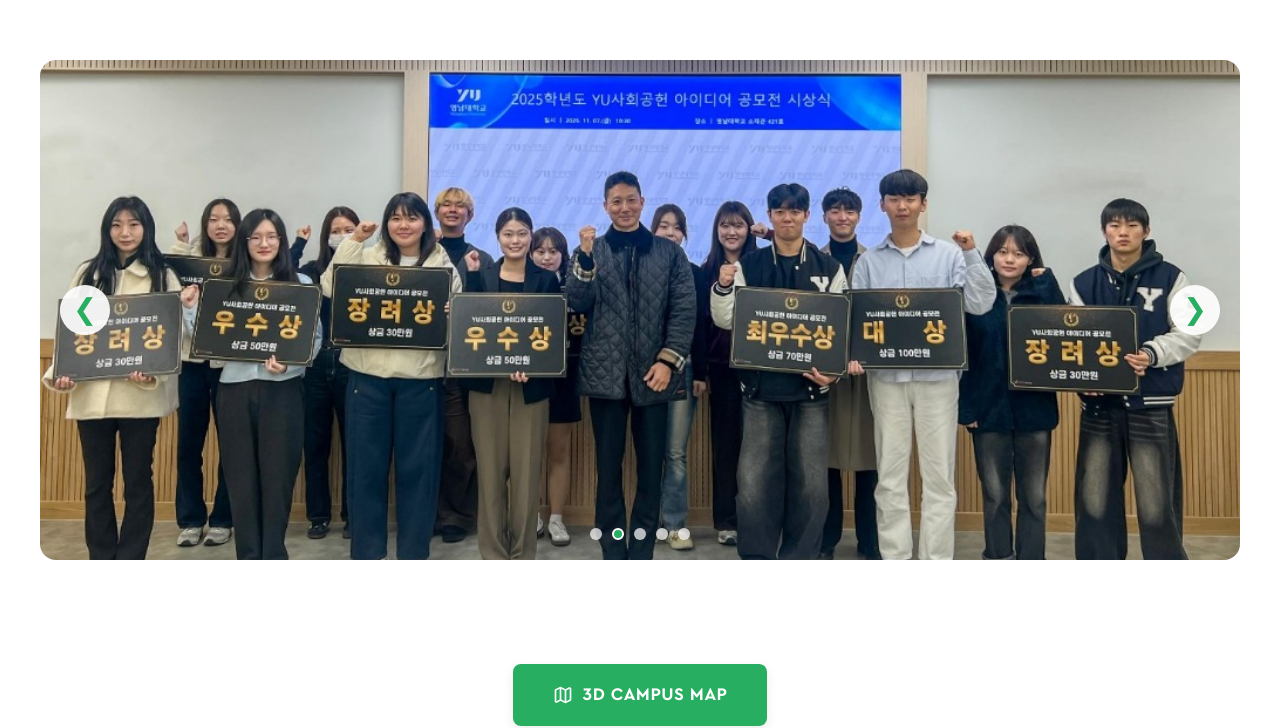
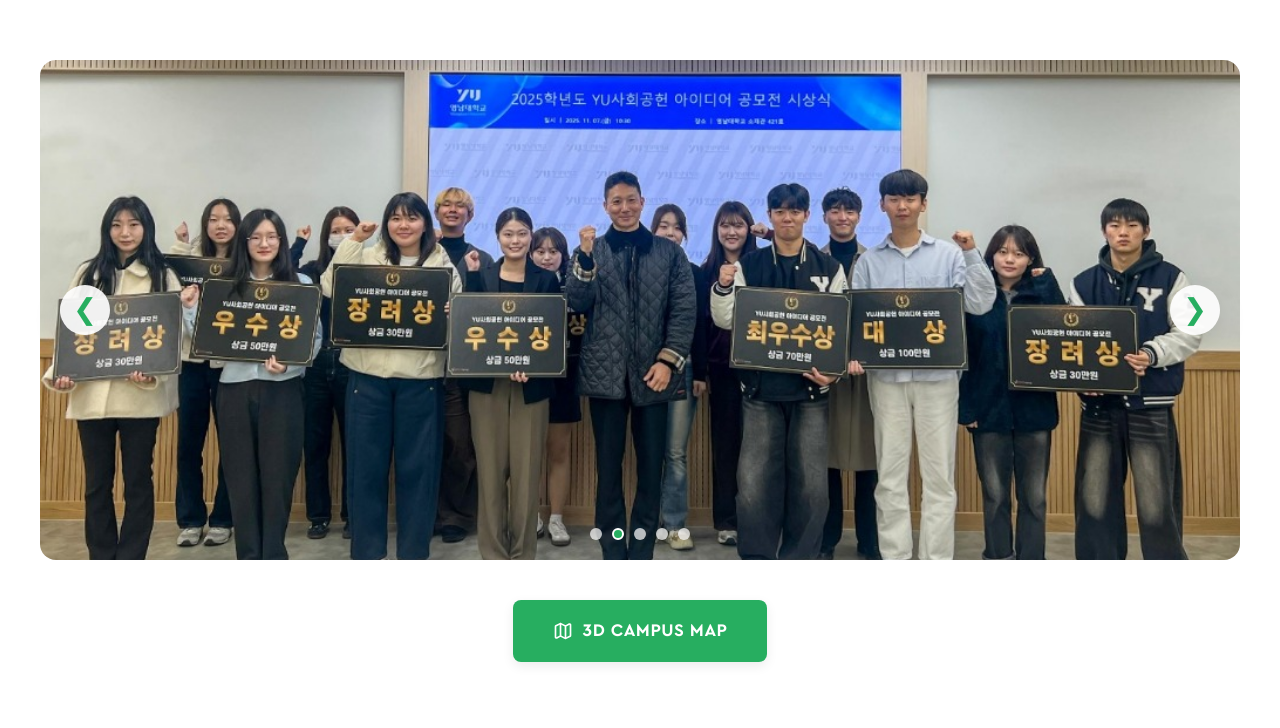
Before and after one commit to Hitoshidattebayo/Web, a React (Vite) app: page /yeungnam in a window 1280 px wide. Shown: the part 1210-1938 px from the top of the page. Built offline with nearby package versions, Linux system fonts and the light colour scheme.

Commit message:
Auto-update

```diff
--- a/index.html
+++ b/index.html
@@ -2,9 +2,9 @@
 <html lang="en">
   <head>
     <meta charset="UTF-8" />
-    <link rel="icon" type="image/svg+xml" href="/vite.svg" />
+    <link rel="icon" type="image/png" href="/mu-logo.png" />
     <meta name="viewport" content="width=device-width, initial-scale=1.0" />
-    <title>web</title>
+    <title>MU Education</title>
   </head>
   <body>
     <div id="root"></div>
--- a/src/components/YeungnamGallery.jsx
+++ b/src/components/YeungnamGallery.jsx
@@ -27,7 +27,7 @@
     };
 
     return (
-        <section className="section" style={{ padding: 'var(--spacing-xl) 0' }}>
+        <section className="section" style={{ padding: 'var(--spacing-xl) 0 var(--spacing-md)' }}>
             <div className="container">
                 <div style={{ position: 'relative', width: '100%' }}>
                     {/* Main Image */}
--- a/src/pages/Yeungnam.jsx
+++ b/src/pages/Yeungnam.jsx
@@ -242,7 +242,7 @@
             <YeungnamGallery />
 
             {/* 3D Virtual Map Button */}
-            <div style={{ textAlign: 'center', marginTop: 'var(--spacing-lg)', marginBottom: 'var(--spacing-2xl)' }}>
+            <div style={{ textAlign: 'center', marginTop: 'var(--spacing-sm)', marginBottom: 'var(--spacing-lg)' }}>
                 <a
                     href="https://exam.ync.ac.kr/VR/index.html?fbclid=IwY2xjawOnBrJleHRuA2FlbQIxMABicmlkETFDNEZ6ZlFOTDdBSWd6U29Hc3J0YwZhcHBfaWQQMjIyMDM5MTc4ODIwMDg5MgABHpkYF3Ws4StOuCgx7fyBQ4zcEoU4StC2xwbJ0qUeMhd4rsss2mvxDxfg0MDB_aem_yZo_UeNX7ULoSNiYuliNcg"
                     target="_blank"
```
Also changed, not shown: public/mu-logo.png (added).
